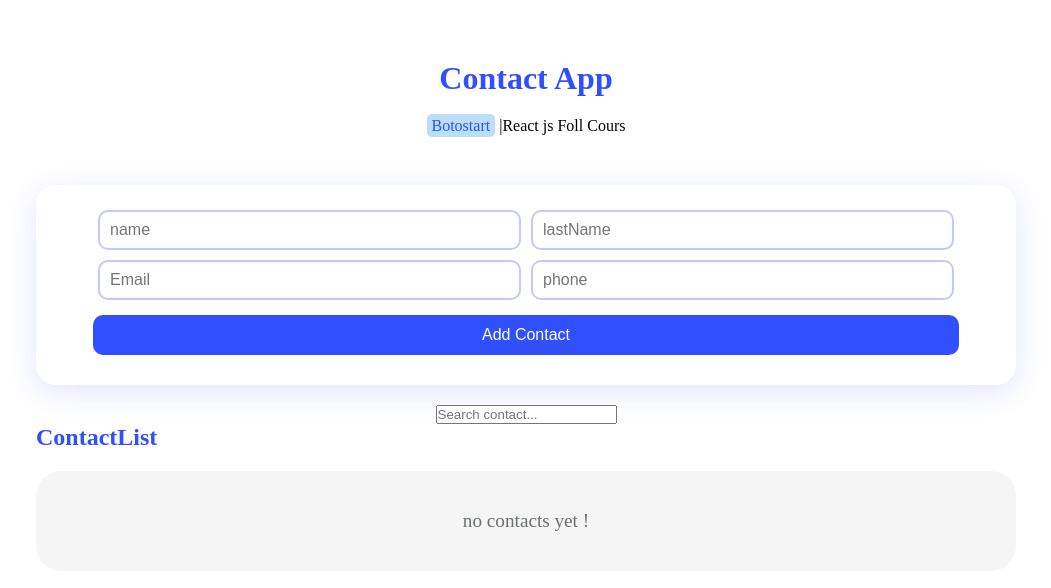
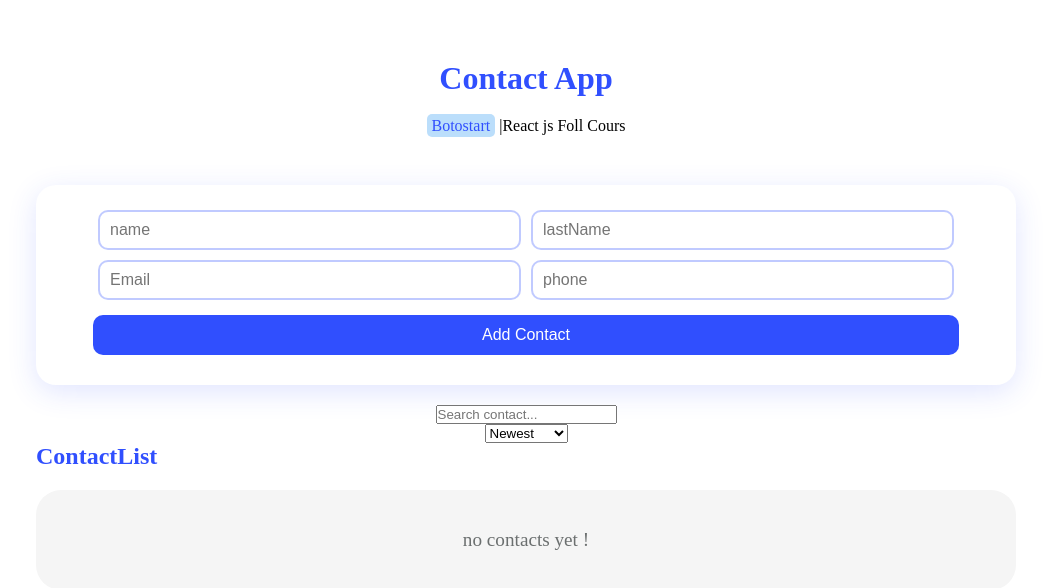
Before and after one commit to AlirezaNesari/contact-app, a React (Vite) app: page / in a window 1280 px wide. Shown: the top 588 px of the page, without its empty margins (114-1165 px from the left). Built offline with nearby package versions, Linux system fonts and the light colour scheme.

Commit message:
feat: add contact sorting functionality

```diff
--- a/src/components/contacts.jsx
+++ b/src/components/contacts.jsx
@@ -20,6 +20,7 @@ export default function Contacts() {
   const [selectedId, setSelectedId] = useState(null);
   const [search, setSearch] = useState("");
   const [error, setError] = useState("");
+  const [sortType, setSortType] = useState("newest");
 
   const isFirstRender = useRef(true);
 
@@ -130,9 +131,34 @@ export default function Contacts() {
   const filteredContacts = contacts.filter((contact) =>
     contact.name.toLowerCase().includes(search.toLowerCase()),
   );
+  const sortedContacts = [...filteredContacts].sort((a,b)=>{
+
+  if(sortType === "az"){
+    return a.name.localeCompare(b.name);
+  }
+
+
+  if(sortType === "za"){
+    return b.name.localeCompare(a.name);
+  }
+
+
+  if(sortType === "newest"){
+    return b.id - a.id;
+  }
+
+
+  if(sortType === "oldest"){
+    return a.id - b.id;
+  }
+
+
+});
 
   return (
     <div className={styles.container}>
+      {error && <p className={styles.error}>{error}</p>}
+      <div className={styles.alert}>{alert && <p>{alert}</p>}</div>
       <div className={styles.form}>
         {inputs.map((input, index) => {
           return (
@@ -150,8 +176,6 @@ export default function Contacts() {
           {isEditing ? "Update Contact" : "Add Contact"}
         </button>
       </div>
-      {error && <p className={styles.error}>{error}</p>}
-      <div className={styles.alert}>{alert && <p>{alert}</p>}</div>
 
       <input
         type="text"
@@ -159,9 +183,18 @@ export default function Contacts() {
         value={search}
         onChange={(e) => setSearch(e.target.value)}
       />
+      <select value={sortType} onChange={(e) => setSortType(e.target.value)}>
+        <option value="newest">Newest</option>
+
+        <option value="oldest">Oldest</option>
+
+        <option value="az">Name A-Z</option>
+
+        <option value="za">Name Z-A</option>
+      </select>
 
       <ContactList
-        contacts={filteredContacts}
+        contacts={sortedContacts}
         deleteHandler={deleteHandler}
         editHandler={editHandler}
       />
```
